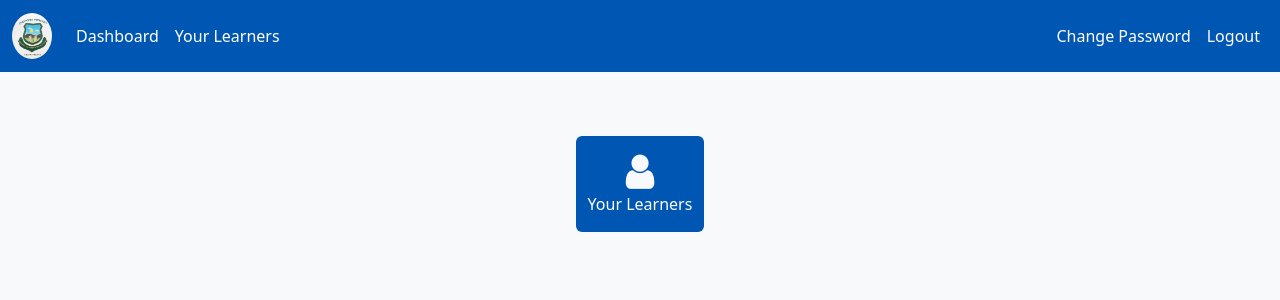
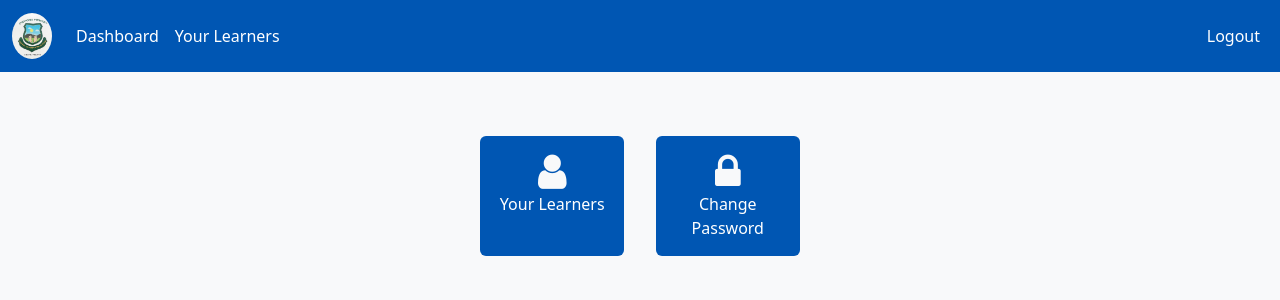
Before and after one commit to malemamack/smart_report, a PHP site: page /smart_report/parent/index.php in a window 1280 px wide. Shown: the top 300 px of the page. Run offline with PHP 8.4, Linux system fonts and the light colour scheme; a user stored in the database is signed in.

Commit message:
changes made to parent index,navbar and student-view.php

```diff
--- a/parent/inc/navbar.php
+++ b/parent/inc/navbar.php
@@ -16,9 +16,9 @@
         </li>
       </ul>
       <ul class="navbar-nav ms-auto mb-2 mb-lg-0">
-        <li class="nav-item">
+        <!-- <li class="nav-item">
           <a class="nav-link text-white" href="parent-change-password.php">Change Password</a>
-        </li>
+        </li> -->
         <li class="nav-item">
           <a class="nav-link text-white" href="../logout.php">Logout</a>
         </li>
--- a/parent/index.php
+++ b/parent/index.php
@@ -50,6 +50,11 @@ if (isset($_SESSION['parent_id']) && isset($_SESSION['role'])) {
                 Your Learners
             </a>
 
+            <a href="parent-change-password.php" class="col btn btn-custom m-3 py-3">
+                <i class="fa fa-lock fs-1" aria-hidden="true"></i><br>
+                Change Password
+            </a>
+
         </div>
     </div>
 
--- a/parent/learners.php
+++ b/parent/learners.php
@@ -122,7 +122,7 @@ $result = $stmt->get_result();
 
         <!-- Back Button -->
         <div class="text-center mt-4">
-            <a href="index.php" class="btn btn-back">Back</a>
+            <!-- <a href="index.php" class="btn btn-back">Back</a> -->
         </div>
     </div>
 
--- a/parent/student-view.php
+++ b/parent/student-view.php
@@ -9,6 +9,7 @@ if (isset($_SESSION['r_user_id']) &&
        include "data/subject.php";
        include "data/grade.php";
        include "data/section.php";
+
 
        if (isset($_GET['student_id'])) {
            $student_id = $_GET['student_id'];
```
